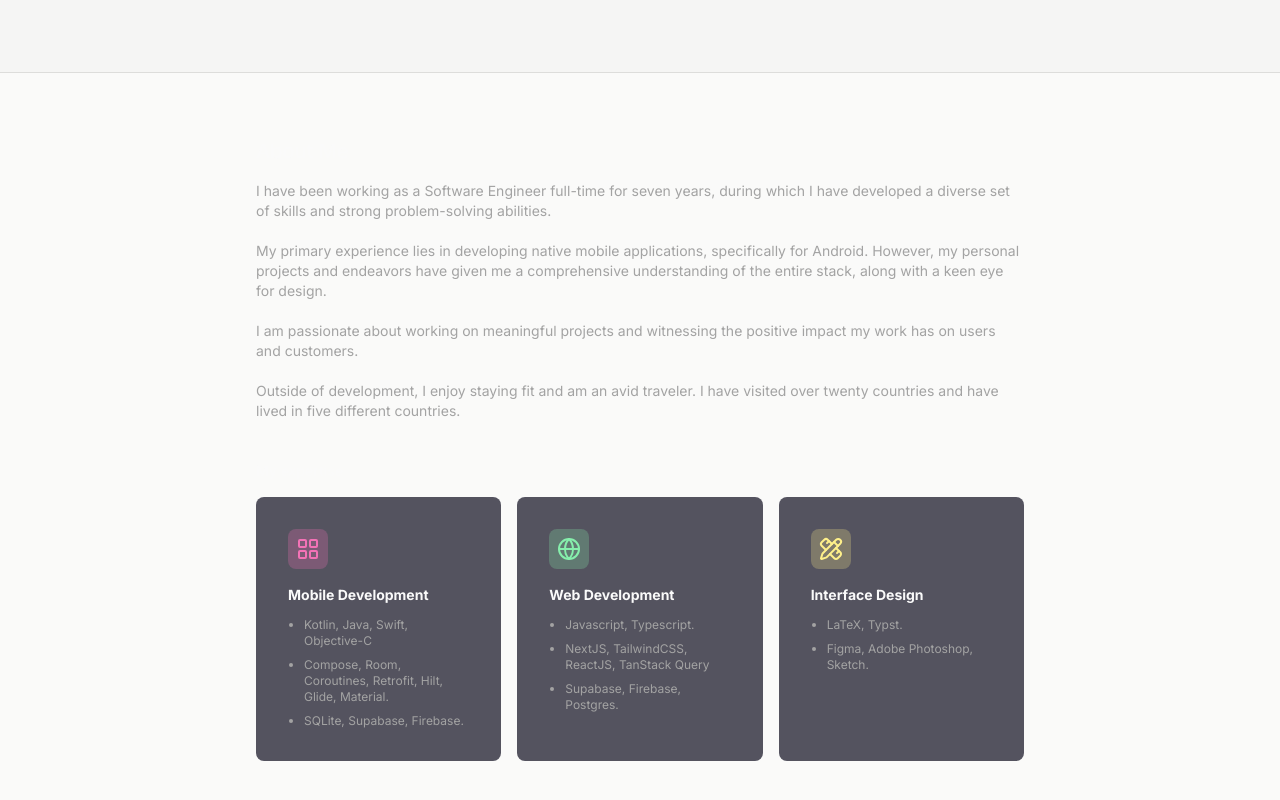
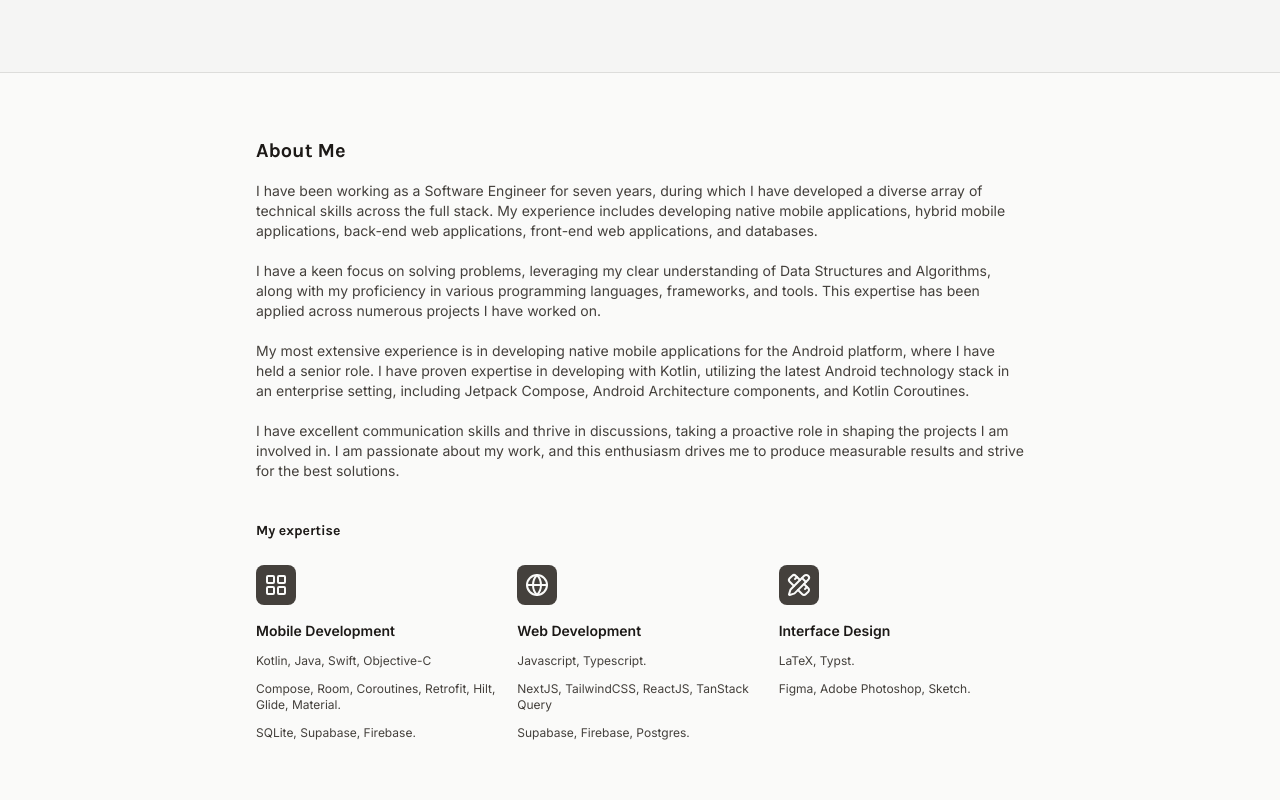
Before and after one commit to maxhves/hvesser-lewis-consulting-site, a Next.js app: page / in a window 1280 px wide. Shown: the part 460-1260 px from the top of the page. Built offline with nearby package versions, Linux system fonts and the light colour scheme; no server answers.

Commit message:
Updated about section components.

```diff
--- a/src/app/home/components/about/about-section.tsx
+++ b/src/app/home/components/about/about-section.tsx
@@ -52,29 +52,33 @@ export default function AboutSection() {
         </SectionHeader>
 
         <AboutDescription>
-          I have been working as a Software Engineer full-time for seven years, during which I have developed a diverse
-          set of skills and strong problem-solving abilities.
+          I have been working as a Software Engineer for seven years, during which I have developed a diverse array of
+          technical skills across the full stack. My experience includes developing native mobile applications, hybrid
+          mobile applications, back-end web applications, front-end web applications, and databases.
           {"\n"}{"\n"}
-          My primary experience lies in developing native mobile applications, specifically for Android. However, my
-          personal projects and endeavors have given me a comprehensive understanding of the entire stack, along with a
-          keen eye for design.
+          I have a keen focus on solving problems, leveraging my clear understanding of Data Structures and Algorithms,
+          along with my proficiency in various programming languages, frameworks, and tools. This expertise has been
+          applied across numerous projects I have worked on.
           {"\n"}{"\n"}
-          I am passionate about working on meaningful projects and witnessing the positive impact my work has on users
-          and customers.
+          My most extensive experience is in developing native mobile applications for the Android platform, where I
+          have held a senior role. I have proven expertise in developing with Kotlin, utilizing the latest Android
+          technology stack in an enterprise setting, including Jetpack Compose, Android Architecture components, and
+          Kotlin Coroutines.
           {"\n"}{"\n"}
-          Outside of development, I enjoy staying fit and am an avid traveler. I have visited over twenty countries and
-          have lived in five different countries.
+          I have excellent communication skills and thrive in discussions, taking a proactive role in shaping the
+          projects I am involved in. I am passionate about my work, and this enthusiasm drives me to produce measurable
+          results and strive for the best solutions.
         </AboutDescription>
 
         <SectionSubheader className="mt-10">
           My expertise
         </SectionSubheader>
 
-        <ExpertiseList className="mt-4">
+        <ExpertiseList className="mt-6">
           <ExpertiseCard>
             <ExpertiseCardHeader>
-              <ExpertiseCardIcon className="bg-pink-400/25">
-                <LayoutGridIcon className="size-6 stroke-pink-400"/>
+              <ExpertiseCardIcon>
+                <LayoutGridIcon className="size-6 stroke-stone-50"/>
               </ExpertiseCardIcon>
             </ExpertiseCardHeader>
             <ExpertiseCardBody>
@@ -93,8 +97,8 @@ export default function AboutSection() {
 
           <ExpertiseCard>
             <ExpertiseCardHeader>
-              <ExpertiseCardIcon className="bg-green-300/25">
-                <GlobeIcon className="size-6 stroke-green-300"/>
+              <ExpertiseCardIcon>
+                <GlobeIcon className="size-6 stroke-stone-50"/>
               </ExpertiseCardIcon>
             </ExpertiseCardHeader>
             <ExpertiseCardBody>
@@ -113,8 +117,8 @@ export default function AboutSection() {
 
           <ExpertiseCard>
             <ExpertiseCardHeader>
-              <ExpertiseCardIcon className="bg-yellow-200/25">
-                <PencilRulerIcon className="size-6 stroke-yellow-200"/>
+              <ExpertiseCardIcon>
+                <PencilRulerIcon className="size-6 stroke-stone-50"/>
               </ExpertiseCardIcon>
             </ExpertiseCardHeader>
             <ExpertiseCardBody>
@@ -142,7 +146,7 @@ export default function AboutSection() {
 
 function AboutDescription({children}: { children: React.ReactNode }) {
   return (
-    <p className="mt-4 text-sm text-neutral-400 whitespace-pre-wrap">
+    <p className="mt-4 text-sm text-stone-700 font-normal whitespace-pre-wrap">
       {children}
     </p>
   )
--- a/src/app/home/components/about/expertise-card.tsx
+++ b/src/app/home/components/about/expertise-card.tsx
@@ -5,7 +5,7 @@ import {clsx} from "clsx";
 
 export default function ExpertiseCard({children}: { children: React.ReactNode }) {
   return (
-    <li className="flex-1 rounded-lg p-8 bg-lavender-900/75">
+    <li className="flex-1">
       {children}
     </li>
   )
@@ -37,7 +37,7 @@ export function ExpertiseCardBody({children}: { children: React.ReactNode }) {
 
 export function ExpertiseCardIcon({className, children}: { className?: string, children: React.ReactNode }) {
   return (
-    <div className={clsx(className, "flex size-10 items-center justify-center rounded-lg")}>
+    <div className={clsx(className, "flex size-10 items-center justify-center rounded-lg bg-stone-700")}>
       {children}
     </div>
   )
@@ -49,7 +49,7 @@ export function ExpertiseCardIcon({className, children}: { className?: string, c
 
 export function ExpertiseCardTitle({children}: { children: React.ReactNode }) {
   return (
-    <div className="text-neutral-50 text-sm font-bold">
+    <div className="text-stone-900 text-sm font-semibold">
       {children}
     </div>
   )
@@ -61,7 +61,7 @@ export function ExpertiseCardTitle({children}: { children: React.ReactNode }) {
 
 export function ExpertiseCardDescriptionList({children}: { children: React.ReactNode }) {
   return (
-    <ul className="space-y-2">
+    <ul className="space-y-3">
       {children}
     </ul>
   )
@@ -69,7 +69,7 @@ export function ExpertiseCardDescriptionList({children}: { children: React.React
 
 export function ExpertiseCardDescriptionListItem({children}: { children: React.ReactNode }) {
   return (
-    <li className="list-disc ms-4 text-xs text-neutral-400">
+    <li className="text-xs font-normal text-stone-700">
       {children}
     </li>
   )
--- a/src/app/home/components/about/expertise-list.tsx
+++ b/src/app/home/components/about/expertise-list.tsx
@@ -5,7 +5,7 @@ import {clsx} from "clsx";
 
 export default function ExpertiseList({className, children}: { className?: string, children: React.ReactNode }) {
   return (
-    <ul className={clsx(className, "flex flex-col sm:flex-row gap-4")}>
+    <ul className={clsx(className, "flex flex-col sm:flex-row gap-8 sm:gap-4")}>
       {children}
     </ul>
   );
--- a/src/components/ui/header.tsx
+++ b/src/components/ui/header.tsx
@@ -1,11 +1,12 @@
 import React from 'react';
 import {clsx} from "clsx";
+import {karla} from "@/app/fonts";
 
 //region Section
 
 export function SectionHeader({className, children}: { className?: string, children: React.ReactNode }) {
   return (
-    <h2 className={clsx(className, "text-xl font-medium text-neutral-50")}>
+    <h2 className={clsx(className, karla.className, "text-xl font-bold text-stone-900")}>
       {children}
     </h2>
   )
@@ -13,7 +14,7 @@ export function SectionHeader({className, children}: { className?: string, child
 
 export function SectionSubheader({className, children}: { className?: string, children: React.ReactNode }) {
   return (
-    <h3 className={clsx(className, "text-sm text-neutral-50 font-medium")}>
+    <h3 className={clsx(className, karla.className, "text-sm text-stone-900 font-bold")}>
       {children}
     </h3>
   )
```
